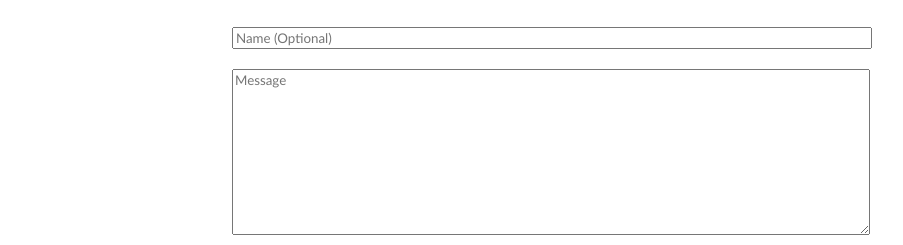
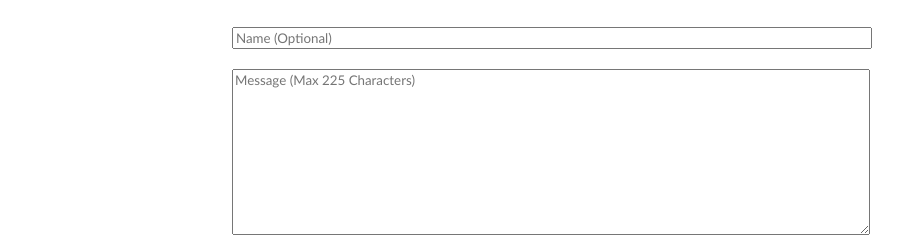
Before and after one commit to Kose2888/Portfolio_Website, a plain HTML site: page index.html in a window 1280 px wide. Shown: the part 2683-2928 px from the top of the page, without its empty margins (102-1005 px from the left). Drawn offline with Linux system fonts and the light colour scheme.

Commit message:
small changes

```diff
--- a/index.html
+++ b/index.html
@@ -192,7 +192,8 @@
       <fieldset>
         <legend class="introduction">Leave a Recommendation</legend>
         <input type="text" placeholder="Name (Optional)"> <br />
-        <textarea id="new_recommendation" cols="500" rows="10" placeholder="Message"></textarea>
+        <textarea id="new_recommendation" cols="500" rows="10" placeholder="Message (Max 225 Characters)"
+          maxlength="225"></textarea>
         <div class="flex_center">
           <button id="recommend_btn" onclick="addRecommendation()">Submit</button>
         </div>
```
